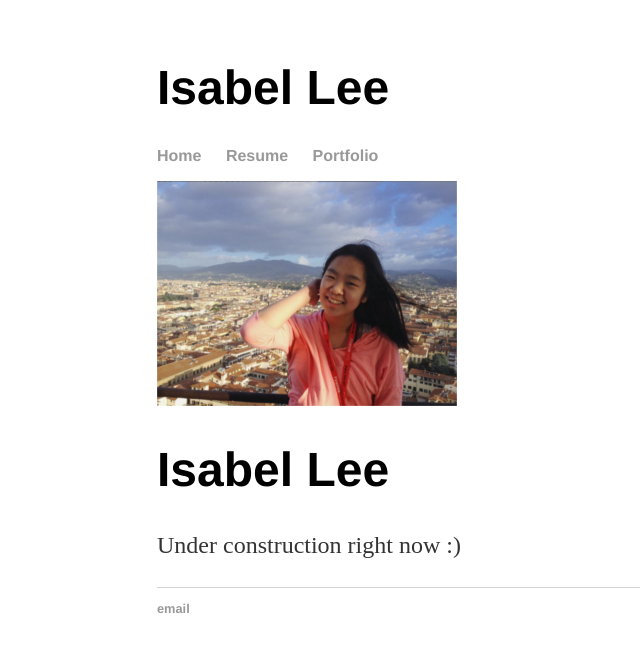
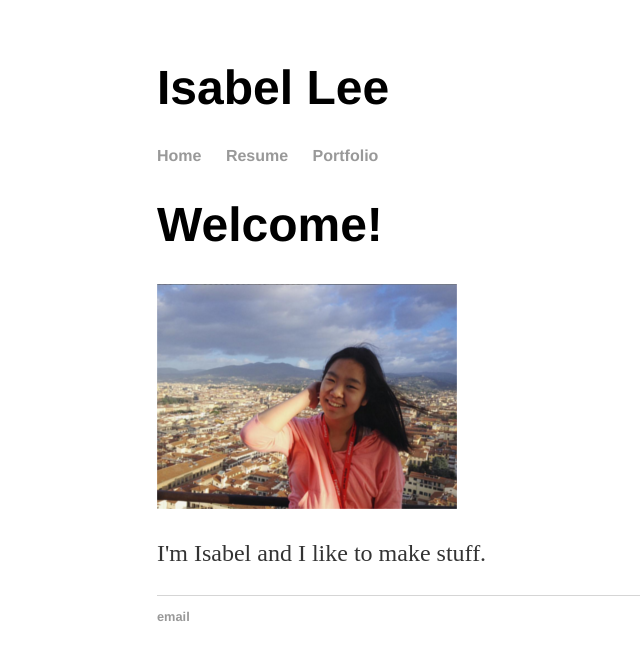
Before and after one commit to isabelringing1/old_website, a Jekyll site: the page built from index.html, in a window 1280 px wide. Shown: the top 660 px of the page, without its empty margins (35-675 px from the left). Built offline with Jekyll 4.4.1, drawn with Linux system fonts in a browser that asks for light colours.

Commit message:
Update index.html

```diff
--- a/index.html
+++ b/index.html
@@ -1,11 +1,11 @@
 ---
 layout: default
-title: Welcome!
+title: Isabel's Website
 ---
 <div class="blurb">
 	<div class="col-sm-4">
+	<h1>Welcome!</h1>
 	<img  class="img-circle avatar" alt="Isabel Lee" src="me.PNG">
 	</div>
-	<h1>Isabel Lee</h1>
-	<p>Under construction right now :)</a></p>
+	<p>I'm Isabel and I like to make stuff.</a></p>
 </div><!-- /.blurb -->
```
